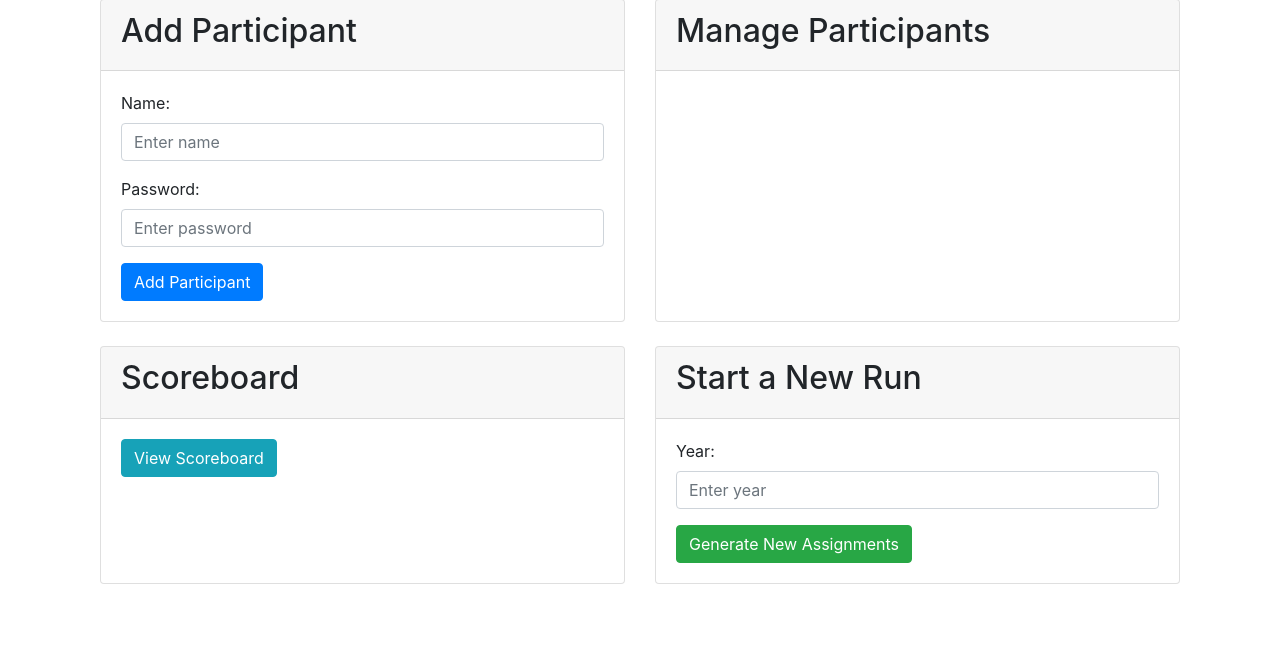
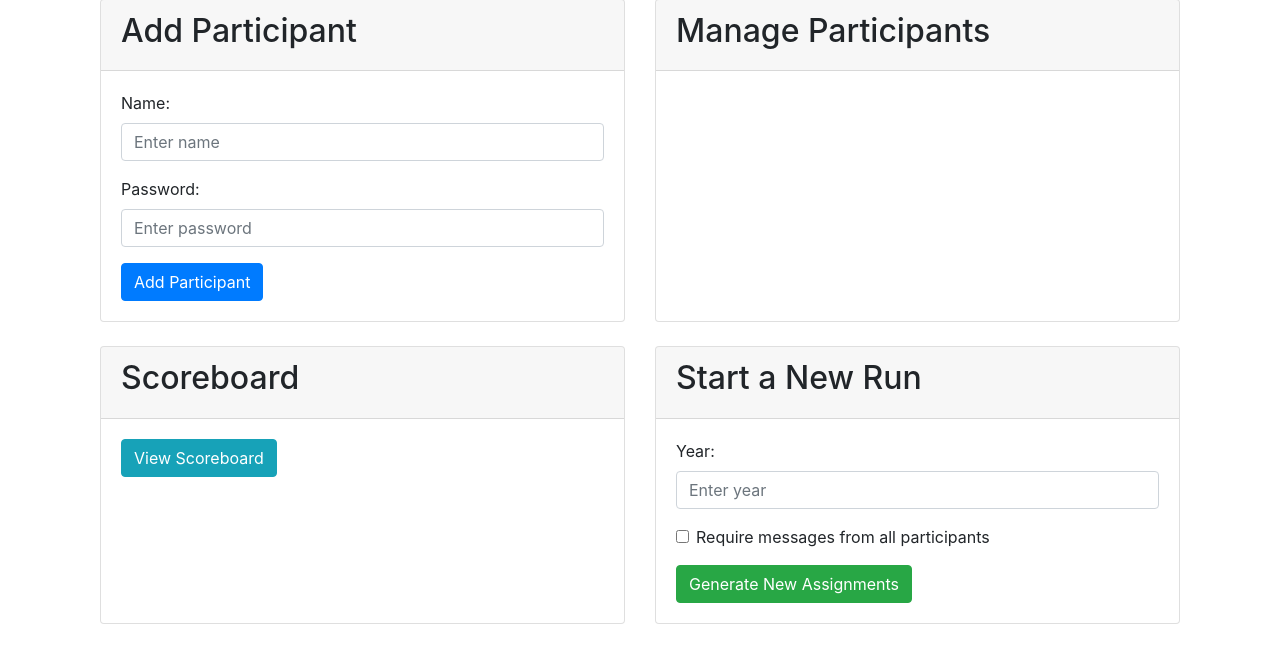
Before and after one commit to zockerei/secret-santa, a Flask app: page /admin/admin_dashboard in a window 1280 px wide. Shown: the part 159-807 px from the top of the page. Before the commit the page ends 743 px from the top, so only its background shows below. Run offline with Flask 3, Linux system fonts and the light colour scheme; the visitor is signed in with stand-in values (Sample User, id 1); data comes from the database, SQL or seed files in the repository; some libraries are stand-ins or nearby versions.

Commit message:
Added checkbox if every participant has written a message. Updated adding message button visibility. Update delete message button.

```diff
--- a/app/admin/routes.py
+++ b/app/admin/routes.py
@@ -132,6 +132,7 @@
 def start_new_run():
     """Start a new Secret Santa round."""
     year_str = request.form.get('year', '').strip()
+    require_messages = request.form.get('require_messages') == 'on'
 
     if not year_str:
         flash('Year is required to start a new run.', 'warning')
@@ -148,6 +149,14 @@
     if not participants:
         flash('No participants available to start a new run.', 'warning')
         return redirect(url_for('admin.admin_dashboard'))
+
+    # Check if all participants have messages if required
+    if require_messages:
+        for participant in participants:
+            message = sql_statements.get_message_for_year(participant['id'], year)
+            if not message:
+                flash(f"Participant '{participant['name']}' hasn't written a message for {year}.", "warning")
+                return redirect(url_for('admin.admin_dashboard'))
 
     for participant in participants:
         person_id = participant['id']
--- a/app/admin/templates/admin_dashboard.html
+++ b/app/admin/templates/admin_dashboard.html
@@ -85,6 +85,12 @@
                             <label for="year">Year:</label>
                             <input type="number" id="year" name="year" class="form-control" placeholder="Enter year" required>
                         </div>
+                        <div class="form-check mb-3">
+                            <input type="checkbox" id="require_messages" name="require_messages" class="form-check-input">
+                            <label class="form-check-label" for="require_messages">
+                                Require messages from all participants
+                            </label>
+                        </div>
                         <button type="submit" class="btn btn-success">Generate New Assignments</button>
                     </form>
                 </div>
```
Also changed, not shown: app/participant/templates/participant_dashboard.html (+12 -2 lines).
